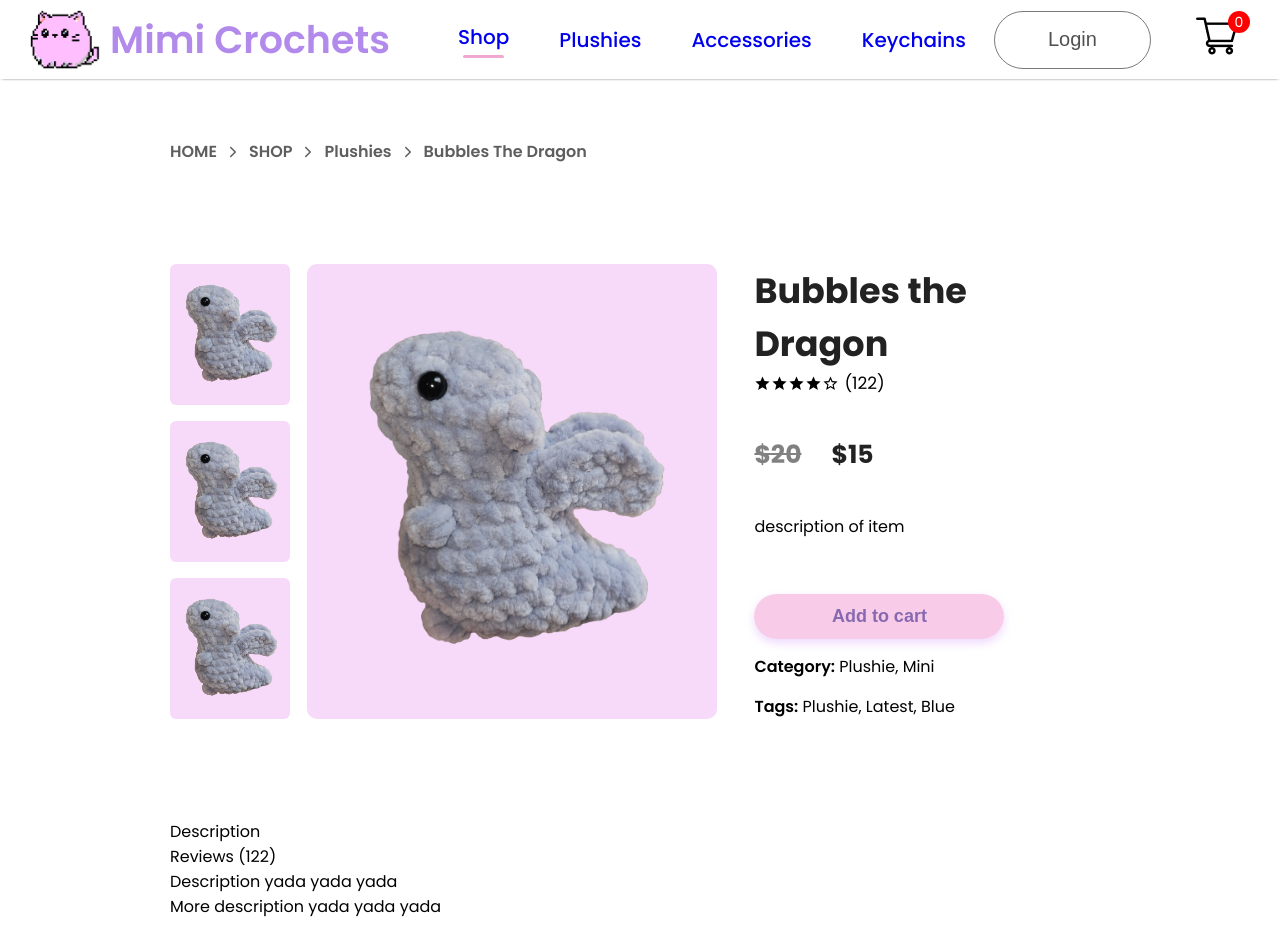
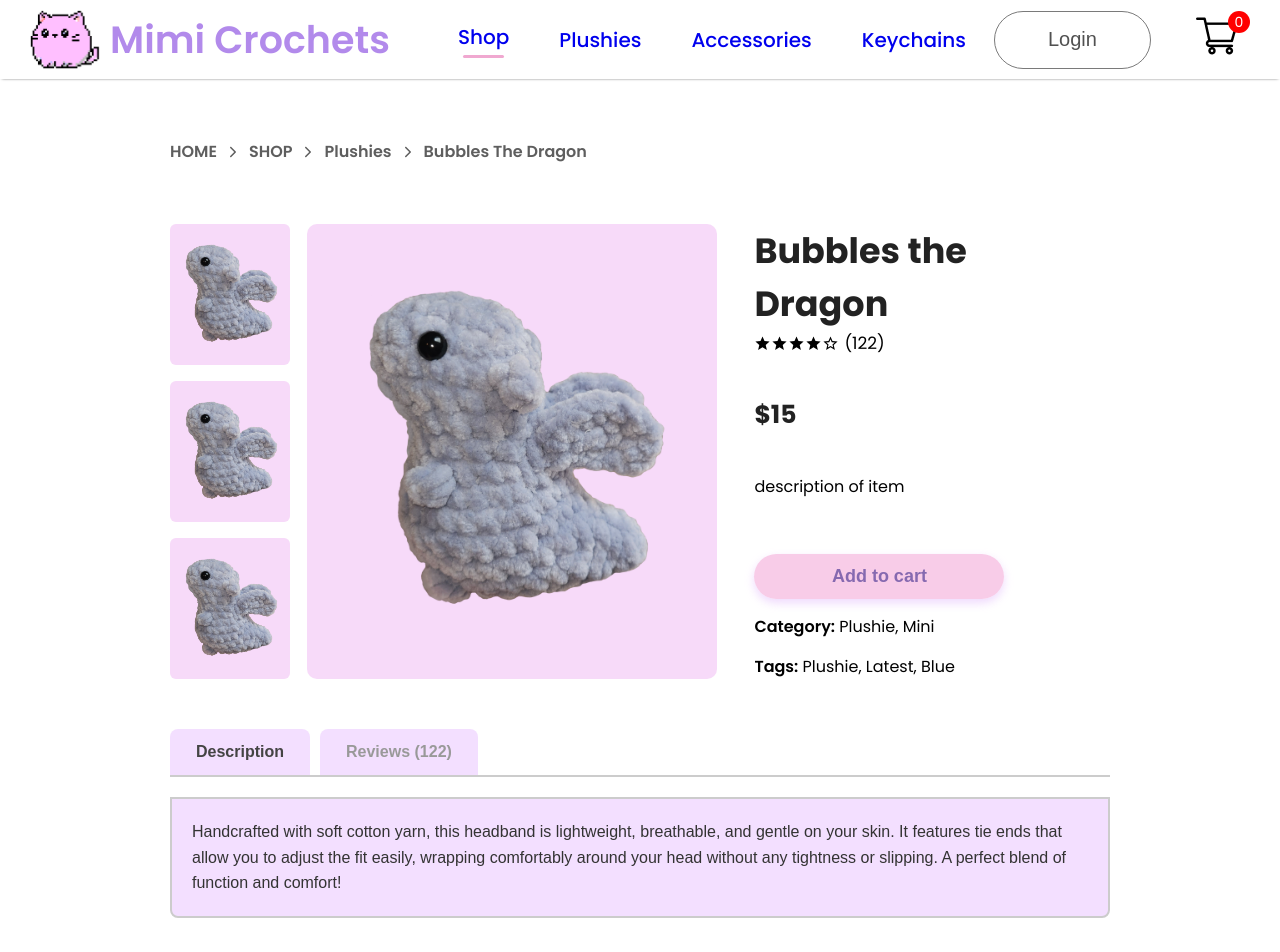
Before and after one commit to azheng05/ecommerce-platform, a React (Create React App) app in the folder frontend/: page /product/1 in a window 1280 px wide. Shown: the top 952 px of the page. Built offline with nearby package versions, Linux system fonts and the light colour scheme.

Commit message:
Added styling to description box

```diff
--- a/frontend/src/Components/DescriptionBox/DescriptionBox.css
+++ b/frontend/src/Components/DescriptionBox/DescriptionBox.css
@@ -1,3 +1,41 @@
 .description-box {
     margin: 50px 170px;
-}
+    font-family: Arial, sans-serif;
+  }
+
+  .description-box-navigator {
+    display: flex;
+    border-bottom: 2px solid #ccc;
+    margin-bottom: 20px;
+  }
+
+  .description-box-navbox {
+    padding: 12px 24px;
+    font-weight: 600;
+    color: #444;
+    border: 2px solid transparent;
+    border-top-left-radius: 8px;
+    border-top-right-radius: 8px;
+    background-color: #e1b0ff67;
+    margin-right: 10px;
+    cursor: pointer;
+    transition: all 0.3s ease;
+  }
+
+  .description-box-navbox:hover {
+    background-color: #f0e8f8;
+    color: #7a529b;
+  }
+
+  .description-box-navbox.fade {
+    color: #999;
+  }
+
+  .description-box-description {
+    padding: 20px;
+    background: #e1b0ff67;
+    border: 2px solid #ccc;
+    border-radius: 0 0 8px 8px;
+    line-height: 1.6;
+    color: #333;
+  }
--- a/frontend/src/Components/DescriptionBox/DescriptionBox.jsx
+++ b/frontend/src/Components/DescriptionBox/DescriptionBox.jsx
@@ -11,10 +11,9 @@ const DescriptionBox = () => {
             <div className="description-box-navbox fade">
                 Reviews (122)
             </div>
-            <div className="description-box-description">
-                <p>Description yada yada yada</p>
-                <p>More description yada yada yada</p>
-            </div>
+        </div>
+        <div className="description-box-description">
+            <p>Handcrafted with soft cotton yarn, this headband is lightweight, breathable, and gentle on your skin. It features tie ends that allow you to adjust the fit easily, wrapping comfortably around your head without any tightness or slipping. A perfect blend of function and comfort!</p>
         </div>
     </div>
   )
--- a/frontend/src/Components/Item/Item.jsx
+++ b/frontend/src/Components/Item/Item.jsx
@@ -11,9 +11,9 @@ export const Item = (props) => {
           <div className="item-price-new">
               ${props.new_price}
           </div>
-          <div className="item-price-old">
+          {/* <div className="item-price-old">
               ${props.old_price}
-          </div>
+          </div> */}
       </div>
     </div>
   )
--- a/frontend/src/Components/ProductDisplay/ProductDisplay.css
+++ b/frontend/src/Components/ProductDisplay/ProductDisplay.css
@@ -1,6 +1,6 @@
 .productdisplay {
     display: flex;
-    margin: 100px 170px;
+    margin: 50px 170px;
 }
 .productdisplay-img {
     flex: 1;
--- a/frontend/src/Components/ProductDisplay/ProductDisplay.jsx
+++ b/frontend/src/Components/ProductDisplay/ProductDisplay.jsx
@@ -29,9 +29,9 @@ const ProductDisplay = (props) => {
                 <p>(122)</p>
             </div>
             <div className="productdisplay-right-prices">
-                <div className="productdisplay-right-price-old">
+                {/* <div className="productdisplay-right-price-old">
                     ${product.old_price}
-                </div>
+                </div> */}
                 <div className="productdisplay-right-price-new">
                     ${product.new_price}
                 </div>
```
